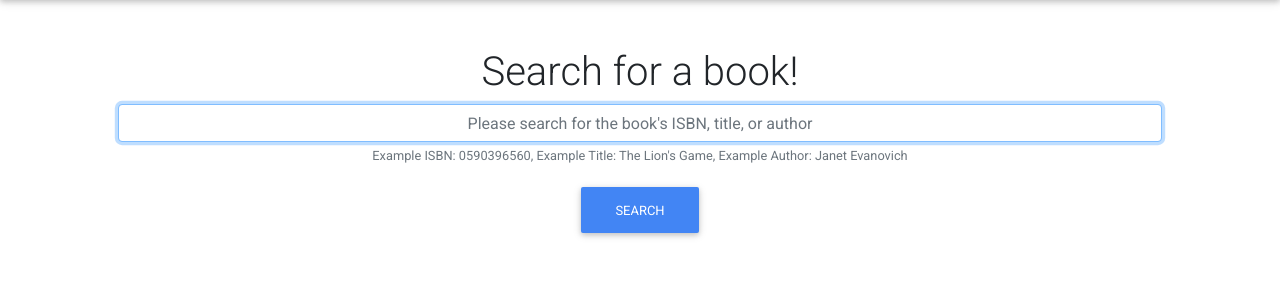
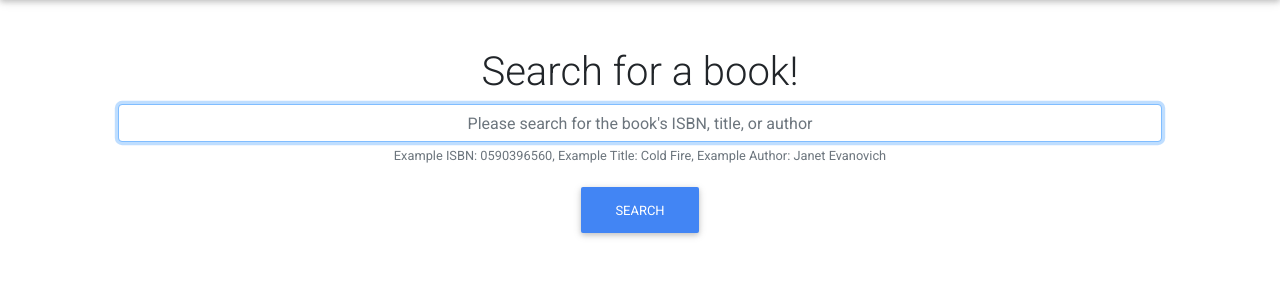
Before and after one commit to micah-huang/ReadingsRatingsReviews, a Flask app: page / in a window 1280 px wide. Shown: the part 56-356 px from the top of the page. Run offline with Flask 2, Linux system fonts and the light colour scheme; the visitor is signed in with stand-in values (Sample User, id 1); some libraries are stand-ins or nearby versions.

Commit message:
Update index.html

```diff
--- a/templates/index.html
+++ b/templates/index.html
@@ -9,7 +9,7 @@
     <form action="/search" method="GET">
         <div class="form-group">
             <input type="text" class="form-control" name="book" autofocus aria-describedby="bookHelp" placeholder="Please search for the book's ISBN, title, or author">
-            <small id="bookHelp" class="form-text text-muted">Example ISBN: 0590396560, Example Title: The Lion's Game, Example Author: Janet Evanovich</small>
+            <small id="bookHelp" class="form-text text-muted">Example ISBN: 0590396560, Example Title: Cold Fire, Example Author: Janet Evanovich</small>
         </div>
         <div>
         	<button class="btn btn-primary" type="submit">Search</button>
```
